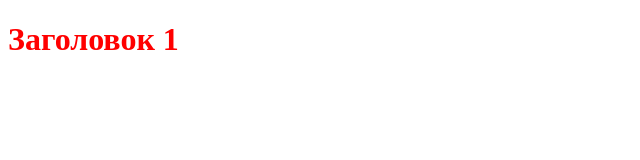
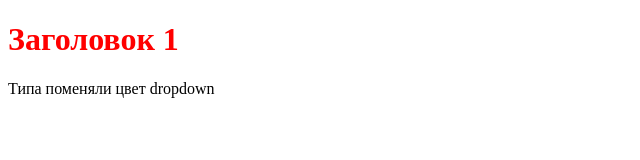
Before and after one commit to Demidog03/javarush-test-project, a plain HTML site: page index.html in a window 1280 px wide. Shown: the whole page, without its empty margins (0-640 px from the left). Drawn offline with Linux system fonts and the light colour scheme.

```diff
--- a/index.html
+++ b/index.html
@@ -10,5 +10,6 @@
 </head>
 <body>
     <h1>Заголовок 1</h1>
+    <p>Типа поменяли цвет dropdown</p>
 </body>
 </html>
```
